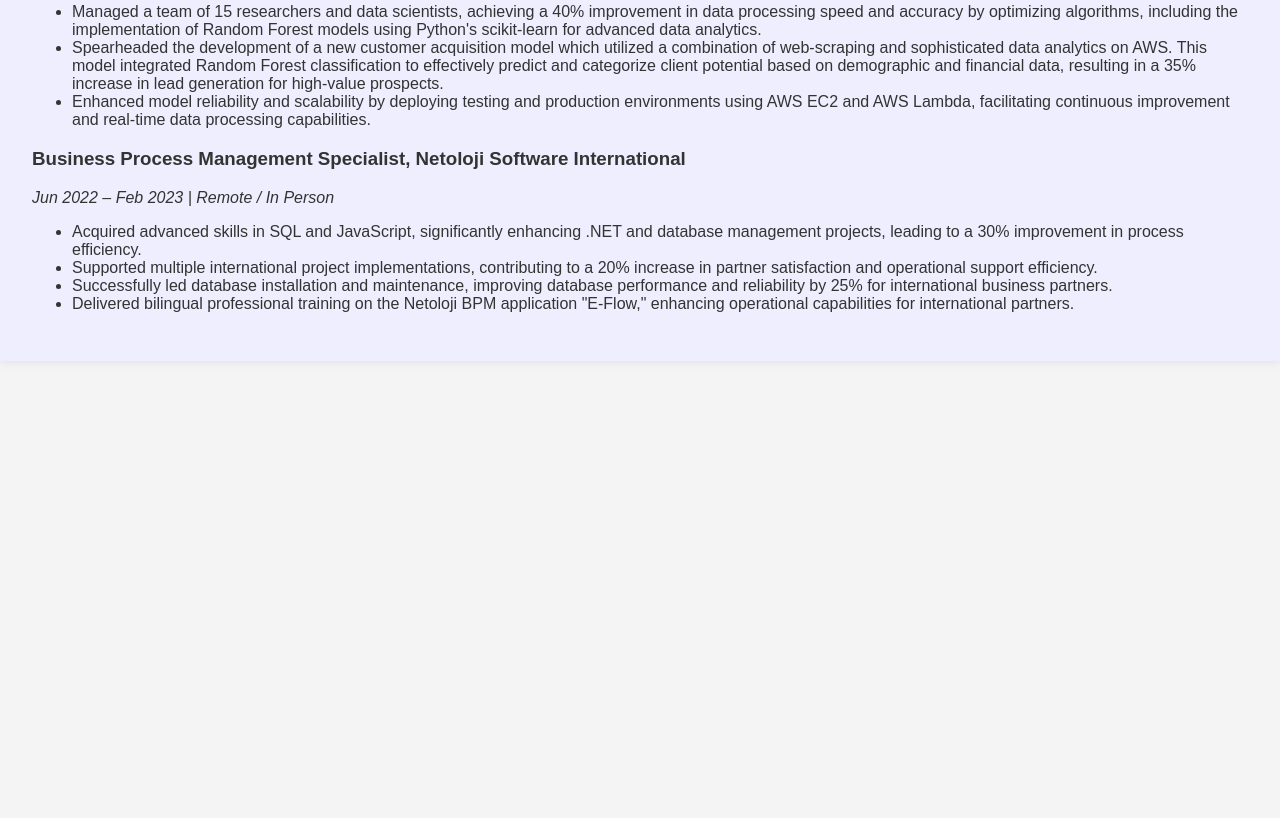
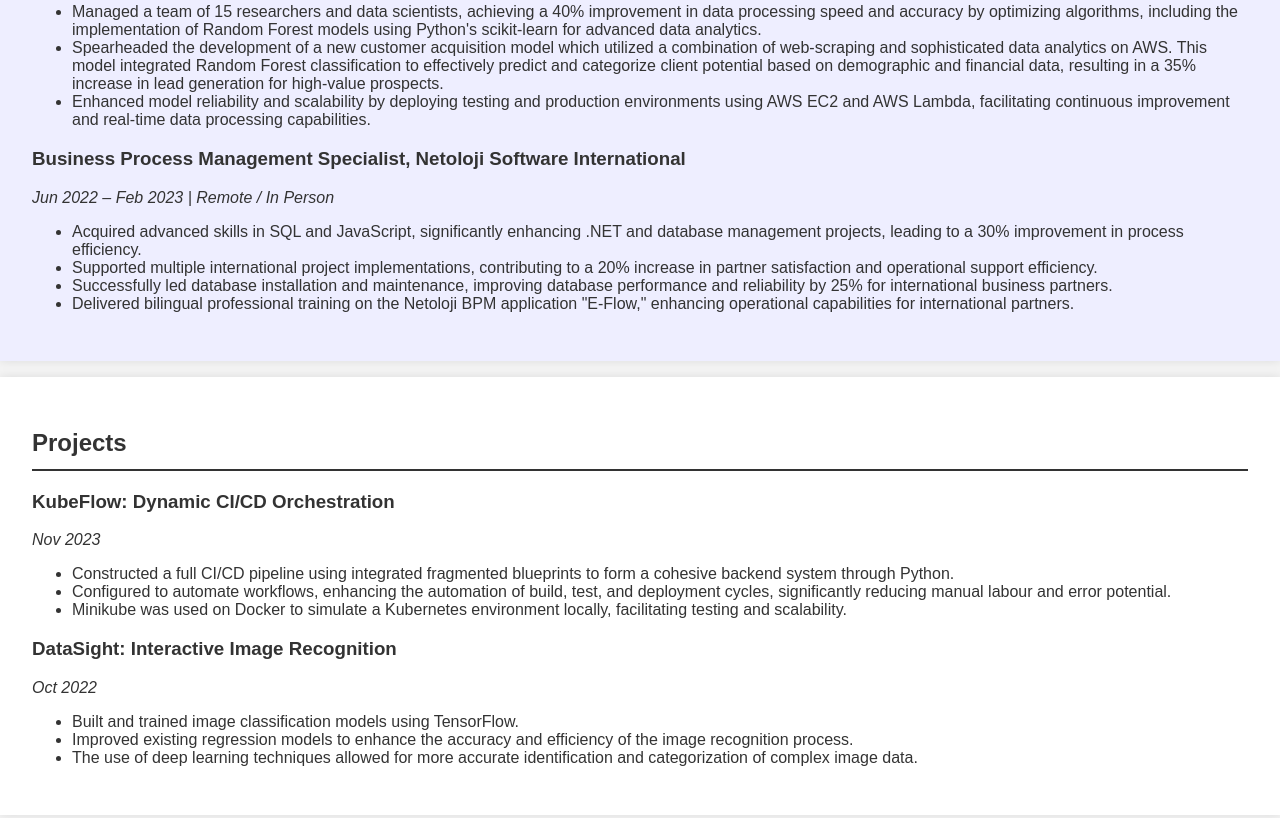
Before and after one commit to unKaan/portfolio, a plain HTML site: page public/index.html in a window 1280 px wide. Shown: the part 976-1794 px from the top of the page. Before the commit the page ends 1353 px from the top, so only its background shows below. Drawn offline with Linux system fonts and the light colour scheme.

Commit message:
Add Projects section to HTML

```diff
--- a/public/index.html
+++ b/public/index.html
@@ -47,5 +47,22 @@
             <li>Delivered bilingual professional training on the Netoloji BPM application "E-Flow," enhancing operational capabilities for international partners.</li>
         </ul>
     </section>
+    <section id="projects">
+        <h2>Projects</h2>
+        <h3>KubeFlow: Dynamic CI/CD Orchestration</h3>
+        <p><em>Nov 2023</em></p>
+        <ul>
+            <li>Constructed a full CI/CD pipeline using integrated fragmented blueprints to form a cohesive backend system through Python.</li>
+            <li>Configured to automate workflows, enhancing the automation of build, test, and deployment cycles, significantly reducing manual labour and error potential.</li>
+            <li>Minikube was used on Docker to simulate a Kubernetes environment locally, facilitating testing and scalability.</li>
+        </ul>
+        <h3>DataSight: Interactive Image Recognition</h3>
+        <p><em>Oct 2022</em></p>
+        <ul>
+            <li>Built and trained image classification models using TensorFlow.</li>
+            <li>Improved existing regression models to enhance the accuracy and efficiency of the image recognition process.</li>
+            <li>The use of deep learning techniques allowed for more accurate identification and categorization of complex image data.</li>
+        </ul>
+    </section>
 </body>
 </html>
```
